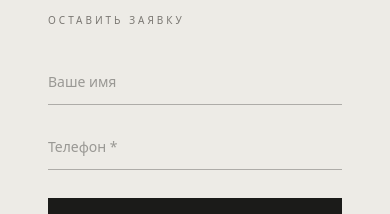
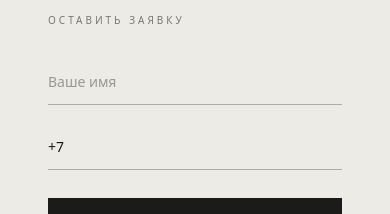
Before and after one commit to exojiguwi970-crypto/2Babyegorodskiypereulok29, a React (Vite) app: page / in a window 390 px wide. Shown: the part 6440-6654 px from the top of the page. Built offline with nearby package versions, Linux system fonts and the light colour scheme.

Commit message:
Add phone/name validation: +7 format, Russian numbers only, letters-only name

```diff
--- a/src/App.tsx
+++ b/src/App.tsx
@@ -31,8 +31,9 @@ type FS = 'idle' | 'loading' | 'success';
 
 function LeadForm({ dark = false, onSuccess }: { dark?: boolean; onSuccess?: () => void }) {
   const [name, setName] = useState('');
-  const [phone, setPhone] = useState('');
+  const [phone, setPhone] = useState('+7');
   const [state, setState] = useState<FS>('idle');
+  const [phoneError, setPhoneError] = useState(false);
 
   const inputCls = dark
     ? 'bg-transparent border-b border-white/30 text-white placeholder:text-white/40 focus:border-white/70 py-3 text-sm w-full outline-none transition-colors'
@@ -44,7 +45,7 @@ function LeadForm({ dark = false, onSuccess }: { dark?: boolean; onSuccess?: ()
 
   const submit = async (e: { preventDefault: () => void }) => {
     e.preventDefault();
-    if (!phone.trim()) return;
+    if (phone.replace(/\D/g, '').length < 11) { setPhoneError(true); return; }
     setState('loading');
     try {
       await fetch('https://lidoweb-theta.vercel.app/api/lead', {
@@ -68,8 +69,28 @@ function LeadForm({ dark = false, onSuccess }: { dark?: boolean; onSuccess?: ()
 
   return (
     <form onSubmit={submit} className="flex flex-col gap-5">
-      <input type="text" placeholder="Ваше имя" value={name} onChange={e => setName(e.target.value)} className={inputCls} />
-      <input type="tel" placeholder="Телефон *" required value={phone} onChange={e => setPhone(e.target.value)} className={inputCls} />
+      <input type="text" placeholder="Ваше имя" value={name} onChange={e => setName(e.target.value.replace(/[^а-яёА-ЯЁa-zA-Z\s\-]/g, ''))} className={inputCls} />
+      <input
+        type="tel"
+        placeholder="+7 XXX XXX XX XX"
+        value={phone}
+        onChange={e => {
+          const raw = e.target.value.replace(/\D/g, '').slice(0, 11);
+          if (!raw) { setPhone('+7'); setPhoneError(false); return; }
+          let d = raw.startsWith('8') ? '7' + raw.slice(1) : raw.startsWith('7') ? raw : '7' + raw;
+          d = d.slice(0, 11);
+          let s = '+' + d[0];
+          if (d.length > 1) s += ' ' + d.slice(1, 4);
+          if (d.length > 4) s += ' ' + d.slice(4, 7);
+          if (d.length > 7) s += ' ' + d.slice(7, 9);
+          if (d.length > 9) s += ' ' + d.slice(9, 11);
+          setPhone(s);
+          setPhoneError(false);
+        }}
+        onFocus={() => { if (!phone) setPhone('+7'); }}
+        className={inputCls}
+      />
+      {phoneError && <p className={`text-[11px] -mt-2 ${dark ? 'text-red-400' : 'text-red-500'}`}>Введите российский номер: +7 XXX XXX XX XX</p>}
       <button type="submit" disabled={state === 'loading'} className={btnCls}>
         {state === 'loading' ? 'Отправка...' : 'Узнать цену'}
       </button>
```
